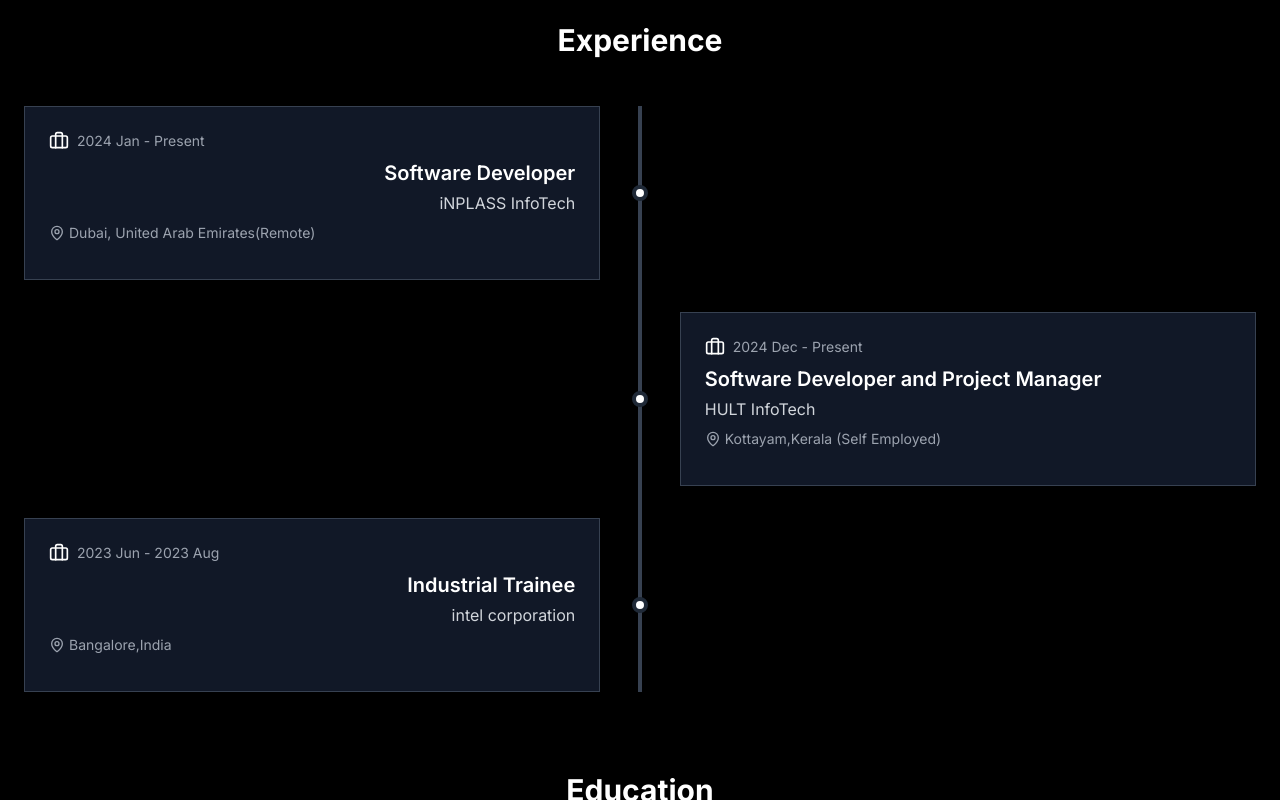
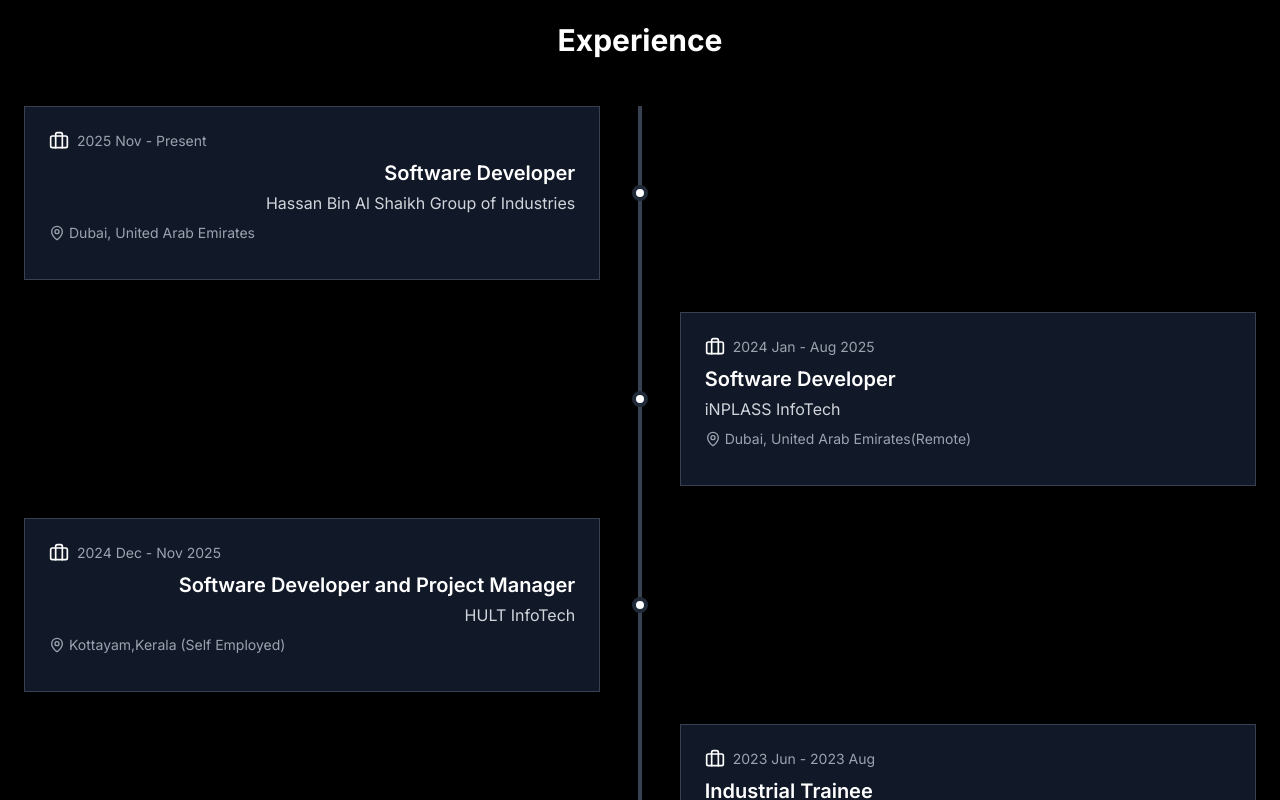
Before and after one commit to suraijmuhammed/portfolio, a Next.js app: page / in a window 1280 px wide. Shown: the part 1360-2160 px from the top of the page. Built offline with nearby package versions, Linux system fonts and the light colour scheme.

Commit message:
Update experiences

```diff
--- a/app/page.tsx
+++ b/app/page.tsx
@@ -124,12 +124,17 @@ export default function Portfolio() {
   { name: "Programming Languages", icon: Code, description: "C, JavaScript, Python,Java" },
 ]
 
-  const experiences = [
+  const experiences = [{
+     title: "Software Developer",
+      company: "Hassan Bin Al Shaikh Group of Industries",
+      location: "Dubai, United Arab Emirates",
+      period: "2025 Nov - Present"
+  },
     {
       title: "Software Developer",
       company: "iNPLASS InfoTech",
       location: "Dubai, United Arab Emirates(Remote)",
-      period: "2024 Jan - Present",
+      period: "2024 Jan - Aug 2025",
 //       description:[
 //         " Developed features for GUEST by iNPLASS, STAFF by iNPLASS, and HOP by iNPLASS, enhancing the guest communication, staff collaboration, and hotel management functionalities, respectively",
 // "Fixed bugs and improved existing features using React.js, Node.js, Firebase, and other technologies to ensure a smooth user experience across the multi-lingual guest communication and hotel operations management platform",
@@ -144,7 +149,7 @@ export default function Portfolio() {
       title: "Software Developer and Project Manager",
       company: "HULT InfoTech",
       location: "Kottayam,Kerala (Self Employed)",
-      period: "2024 Dec - Present",
+      period: "2024 Dec - Nov 2025",
       // description:
       //   "Developed and maintained multiple client projects using modern web technologies. Collaborated with design teams to create user-friendly interfaces.",
       // achievements: ["Delivered 15+ successful projects", "Reduced load times by 60%", "Integrated third-party APIs"],
```
